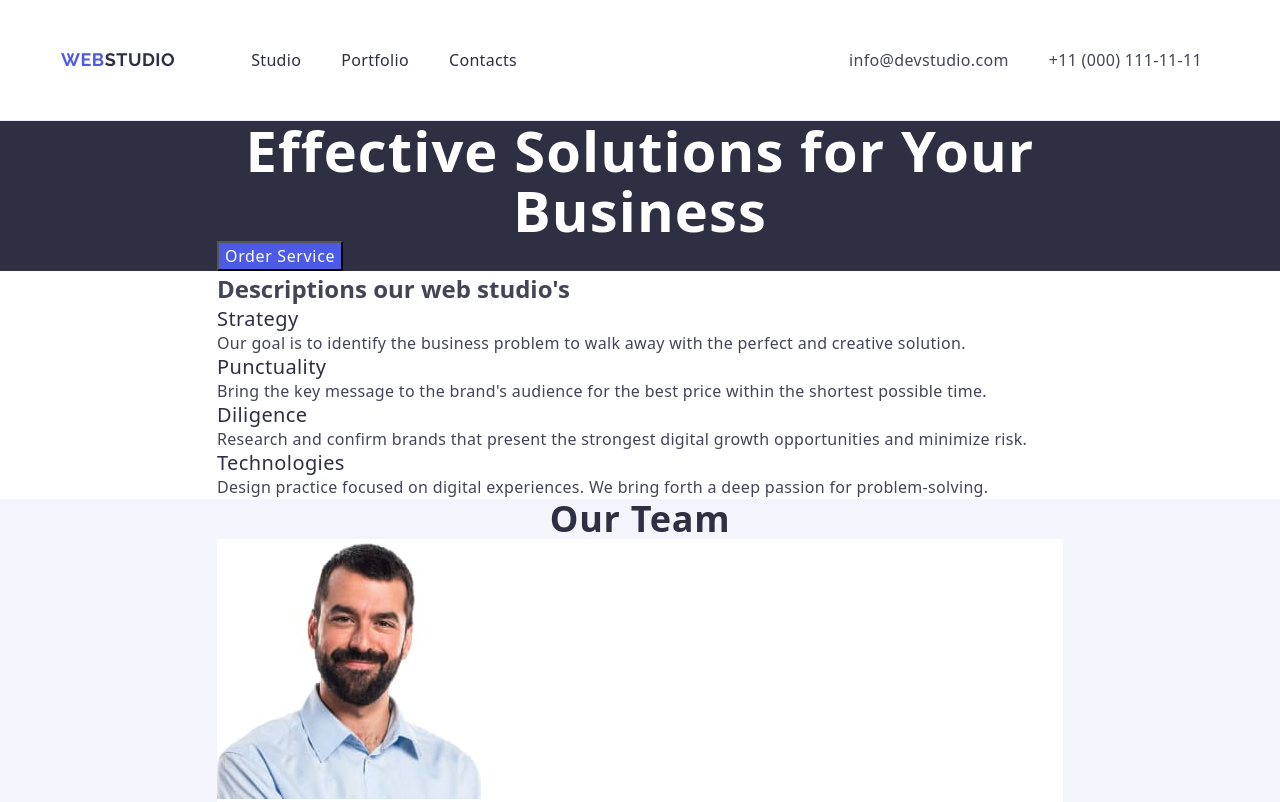
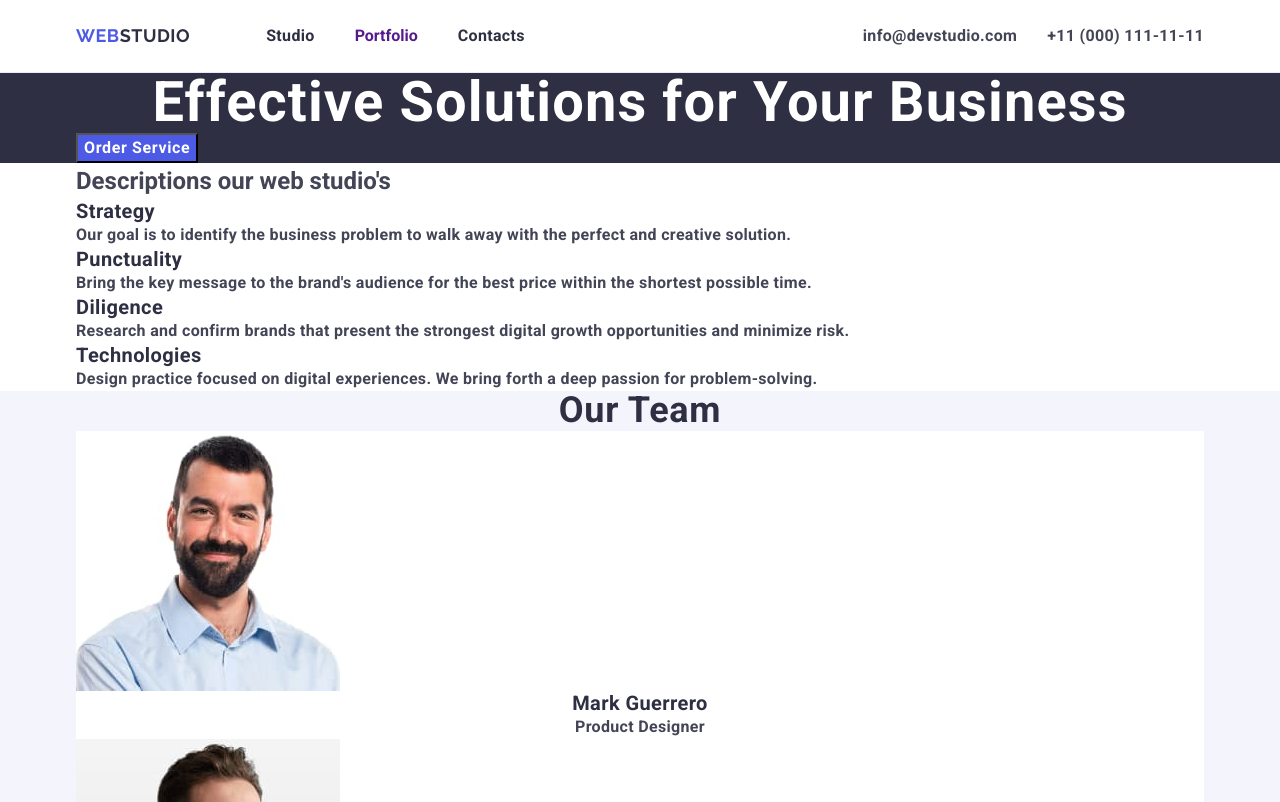
Before and after one commit to AlexxSava/goit-markup-hw-03, a plain HTML site: page index.html in a window 1280 px wide. Shown: the top 802 px of the page. Drawn offline with nearby package versions, Linux system fonts and the light colour scheme.

Commit message:
add header style

```diff
--- a/css/style.css
+++ b/css/style.css
@@ -16,7 +16,7 @@ body {
 ul {
         list-style-type: none;
         margin: 0;
-        padding-left: 0;
+        padding: 0;
 
 }
 
@@ -24,7 +24,7 @@ a {
         text-decoration: none;
 }
 
-h1, h2, h3, p {
+h1, h2, h3, h4, h5, h6, p {
         margin: 0;
 }
 
@@ -34,8 +34,8 @@ img {
 
 .container {
         width: 1158px;
-        padding-left: 156px;
-        padding-right: 156px;
+        padding-left: 15px;
+        padding-right: 15px;
         margin-left: auto;
         margin-right: auto;
 
@@ -48,7 +48,7 @@ img {
 
 .header-wrapper {
         display: flex;
-        padding: 24px 0;
+        align-items: center;
 }
 
 .header-nav {
@@ -64,8 +64,12 @@ img {
         letter-spacing: 0.03em;
         text-transform: uppercase;
         color: #4d5ae5;
+}
+
+.logo {
         margin-right: 76px;
-    }
+        padding: 24px 0;
+}
 
 .header-nav-span {
         color: #2e2f42;
@@ -73,8 +77,8 @@ img {
 
 .header-nav-list {
         display: flex;
+        align-items: center;
         gap: 40px;
-        padding: 24px 0;
         margin-right: 332px;
 }
 
@@ -82,6 +86,8 @@ img {
         font-weight: 500;
         letter-spacing: 0.02em;
         color: #2e2f42;
+        padding: 24px 0;
+        display: block;
 
 }
 
@@ -92,18 +98,20 @@ img {
 
 .header-address {
          font-style: normal;
+         margin-left: auto;
 }
 
 .header-address-list {
         display: flex;
-        padding: 24px 0;
-        gap: 40px;
+        align-items: center;
+        gap: 30px;
 }
 
 .header-address-link {
         letter-spacing: 0.02em;
         color: #434455;
-        justify-content: space-between;
+        display: block;
+        padding: 24px 0;
 }
 
 .header-address-link:hover,
@@ -113,9 +121,9 @@ img {
 
 /* ===========================================================================Solutions */
 
-.section-solution {
-         background-color: #2e2f42;
-}
+        .section-solution {
+                background-color: #2e2f42;
+        }
         .solution-title {
                 font-weight: 700;
                 font-size: 56px;
--- a/index.html
+++ b/index.html
@@ -3,7 +3,7 @@
   <head>
     <meta charset="UTF-8" />
     <meta name="viewport" content="width=device-width, initial-scale=1.0" />
-    <link rel="stylesheet" href="./css/style.css" />
+    <title>Web Studio</title>
     <link
       rel="stylesheet"
       href="https://cdnjs.cloudflare.com/ajax/libs/modern-normalize/3.0.1/modern-normalize.min.css"
@@ -14,7 +14,7 @@
       href="https://fonts.googleapis.com/css2?family=Raleway:ital,wght@0,100..900;1,100..900&family=Roboto:wght@700&display=swap"
       rel="stylesheet"
     />
-    <title>Web Studio</title>
+    <link rel="stylesheet" href="./css/style.css" />
   </head>
   <body>
     <!-- =========================Menu nav====================================== -->
@@ -22,14 +22,14 @@
     <header class="header">
       <div class="container header-wrapper">
         <nav class="header-nav">
-          <a class="header-nav-logo" href="./index.html"
+          <a class="header-nav-logo logo" href="./index.html"
             >Web<span class="header-nav-span">Studio</span></a
           >
           <ul class="header-nav-list">
             <li class="header-nav-item">
               <a class="header-nav-link" href="./index.html">Studio</a>
             </li>
-            <li><a class="header-nav-link" href="">Portfolio</a></li>
+            <li><a class="header-nav-item" href="">Portfolio</a></li>
             <li><a class="header-nav-link" href="">Contacts</a></li>
           </ul>
         </nav>
```
